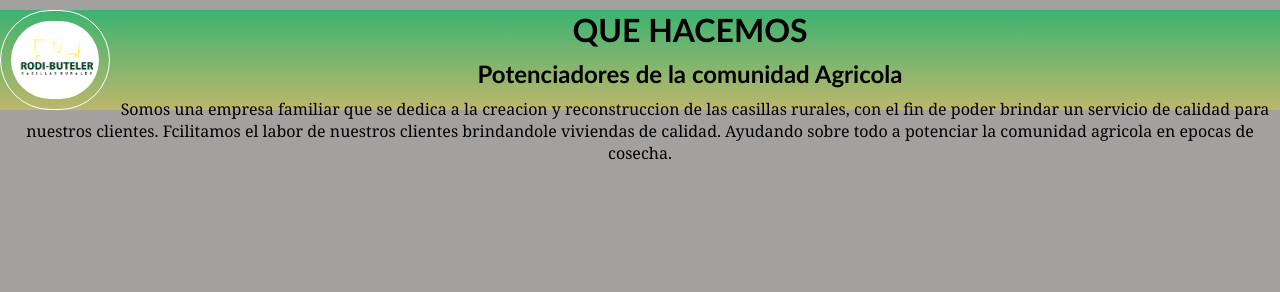
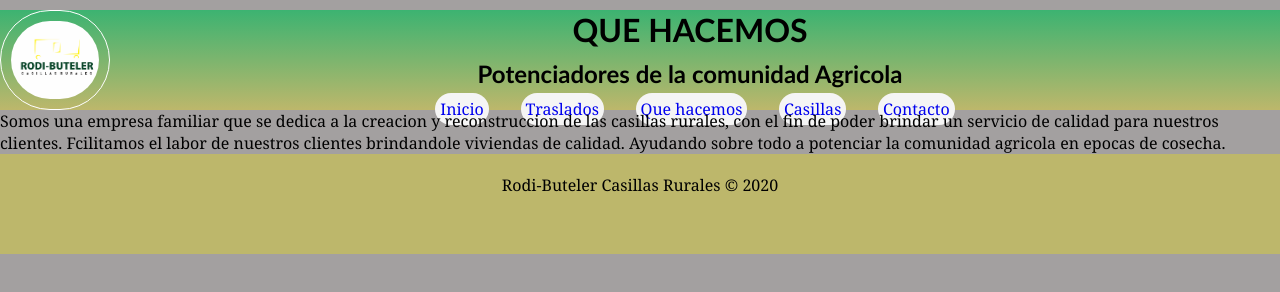
Before and after one commit to mjbuteler72/liberen-el-codigo-copia, a website: page page/quehacemos.html in a window 1280 px wide. Drawn offline with Linux system fonts and the light colour scheme.

Commit message:
mi sexto commit

```diff
--- a/page/quehacemos.html
+++ b/page/quehacemos.html
@@ -13,14 +13,32 @@
             <img class="bordesRedondeados imgChica" src="/imagenes/logo.png" alt="imagenes/logo.png" borde="0" width="300" height="400"/>
             <h1> QUE HACEMOS </h1>
             <h2>Potenciadores de la comunidad Agricola</h2>
+        </div>
+        <nav>
+            <div class="menu">
+             <ul>
+                 <li><a href="../index.html">Inicio</a></li>
+                 <li><a href="../page/traslados.html">Traslados</a></li>
+                 <li><a href="../page/quehacemos.html">Que hacemos</a></li>
+                 <li><a href="../page/casillas.html">Casillas</a></li>
+                 <li><a href="../page/contacto.html">Contacto</a></li>
 
-        </div>
-        <div>
+             </ul>
+         </div>
+         </nav>
+    </header>
+        <div class="container">
             <p>
                 Somos una empresa familiar que se dedica a la creacion y reconstruccion de las casillas rurales, con el fin de poder brindar un servicio de calidad para nuestros clientes.
                 Fcilitamos el labor de nuestros clientes brindandole viviendas de calidad. Ayudando sobre todo a potenciar la comunidad agricola en epocas de cosecha.
             </p>
         </div>
-    </header>
+
+    <footer>
+        <div class="contenedor-footer">
+         <p class="copy"> Rodi-Buteler Casillas Rurales &copy; 2020</p>
+
+        </div>
+    </footer>
 </body>
 </html>
--- a/scss/main.scss
+++ b/scss/main.scss
@@ -46,6 +46,14 @@ footer { text-align:center;
         padding: 20px;
         bottom: 0;
         width: 100%;
-        height: 60px;
+        height: 100px;
         background-color: darkkhaki;
+        align-self: flex-end;
 }
+.copy {
+        width: 100%;
+        height: 100px;
+        text-align: center;
+        background-color: black;
+
+}
```
Also changed, not shown: index.html (+2 -0 lines), page/contacto.html (+6 -0 lines), sitemap.xml (added, +33 -0 lines), css/estilo.css, estilo.css, 2 other files.
